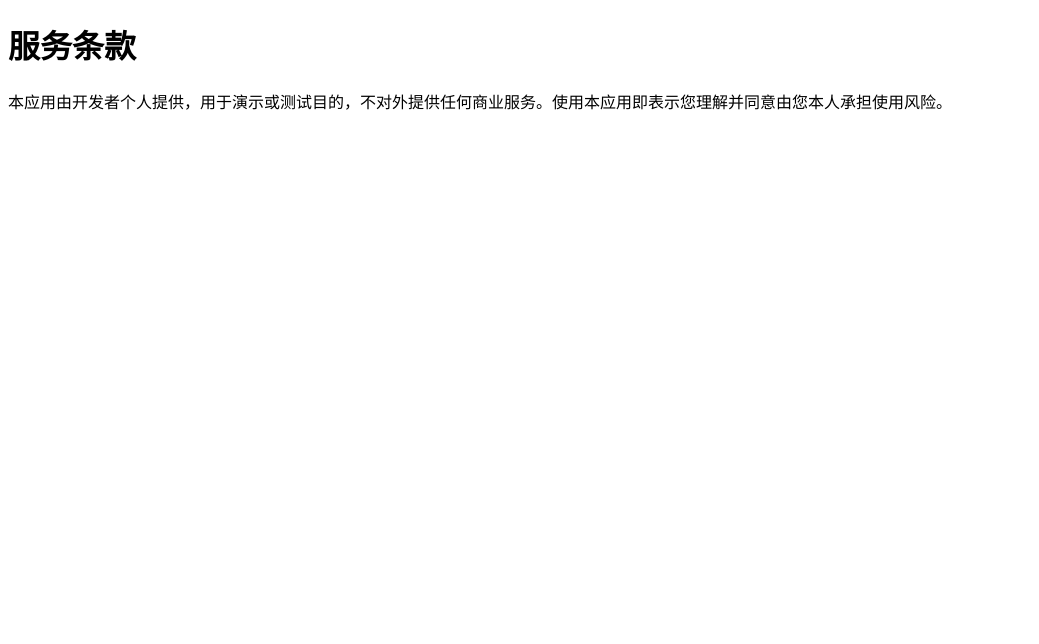
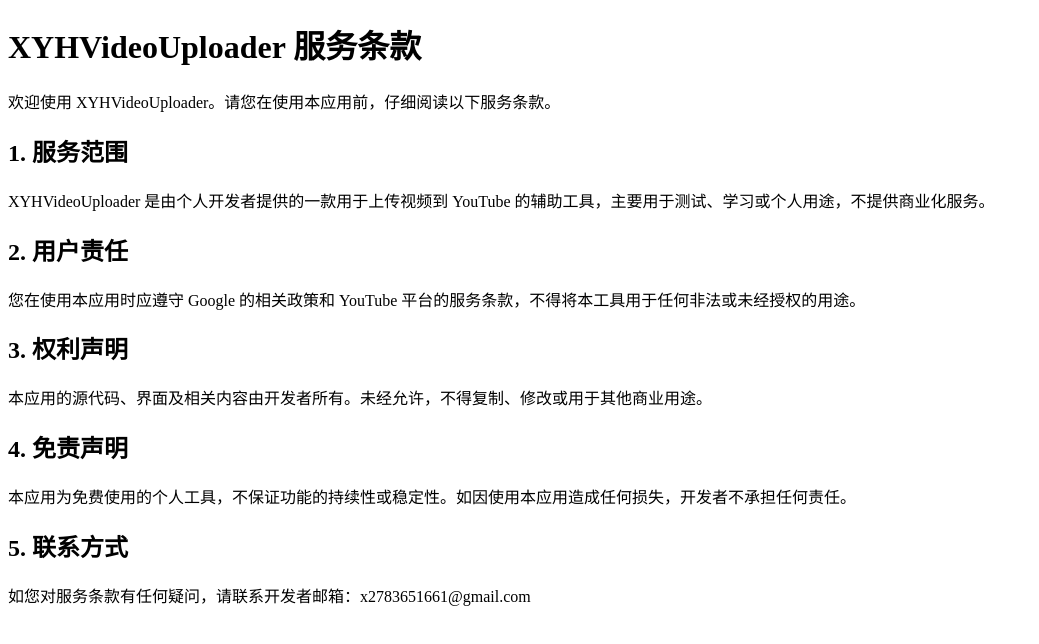
Before and after one commit to xyh2783651661/xyh2783651661.github.io, a plain HTML site: page terms.html in a window 1280 px wide. Shown: the whole page, without its empty margins (0-1039 px from the left). Drawn offline with Linux system fonts and the light colour scheme.

Commit message:
Update terms.html

```diff
--- a/terms.html
+++ b/terms.html
@@ -1,8 +1,27 @@
 <!DOCTYPE html>
 <html lang="zh-CN">
-<head><meta charset="UTF-8"><title>服务条款</title></head>
+<head>
+  <meta charset="UTF-8">
+  <title>XYHVideoUploader 服务条款</title>
+</head>
 <body>
-<h1>服务条款</h1>
-<p>本应用由开发者个人提供，用于演示或测试目的，不对外提供任何商业服务。使用本应用即表示您理解并同意由您本人承担使用风险。</p>
+  <h1>XYHVideoUploader 服务条款</h1>
+
+  <p>欢迎使用 XYHVideoUploader。请您在使用本应用前，仔细阅读以下服务条款。</p>
+
+  <h2>1. 服务范围</h2>
+  <p>XYHVideoUploader 是由个人开发者提供的一款用于上传视频到 YouTube 的辅助工具，主要用于测试、学习或个人用途，不提供商业化服务。</p>
+
+  <h2>2. 用户责任</h2>
+  <p>您在使用本应用时应遵守 Google 的相关政策和 YouTube 平台的服务条款，不得将本工具用于任何非法或未经授权的用途。</p>
+
+  <h2>3. 权利声明</h2>
+  <p>本应用的源代码、界面及相关内容由开发者所有。未经允许，不得复制、修改或用于其他商业用途。</p>
+
+  <h2>4. 免责声明</h2>
+  <p>本应用为免费使用的个人工具，不保证功能的持续性或稳定性。如因使用本应用造成任何损失，开发者不承担任何责任。</p>
+
+  <h2>5. 联系方式</h2>
+  <p>如您对服务条款有任何疑问，请联系开发者邮箱：x2783651661@gmail.com</p>
 </body>
 </html>
```
